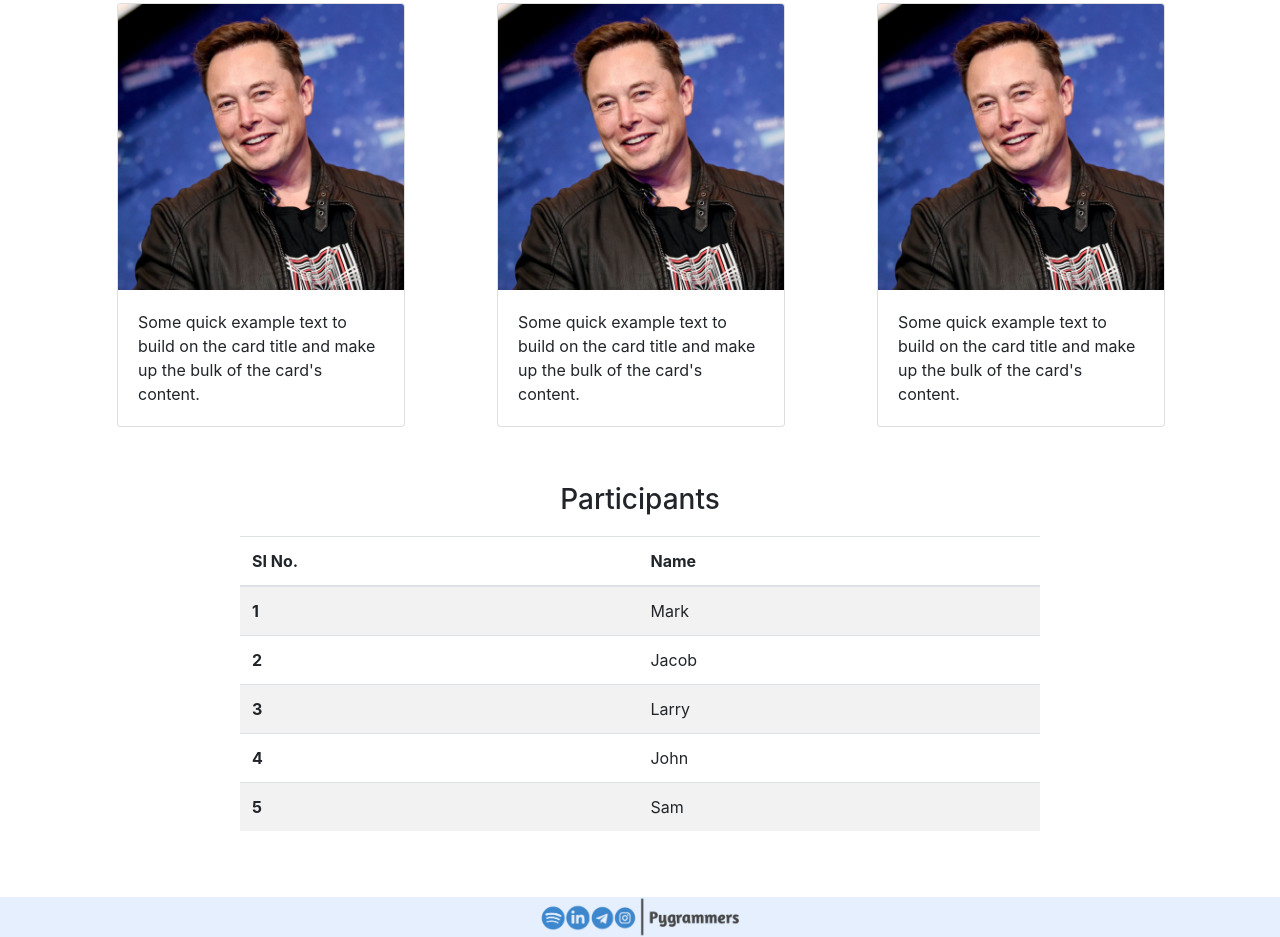
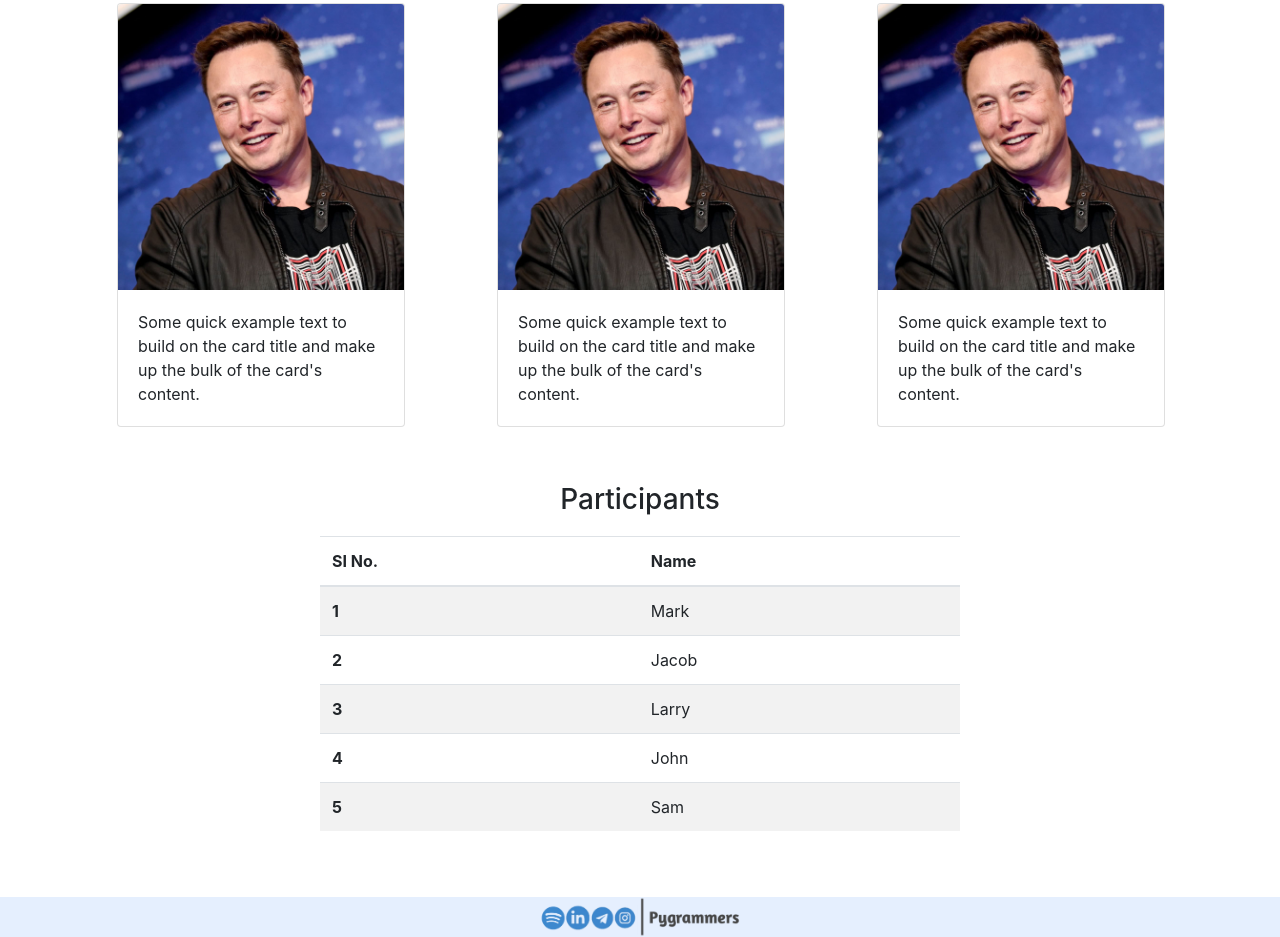
Before and after one commit to sankeerth1809/Build-MyWeb, a plain HTML site: page index.html in a window 1280 px wide. Shown: the part 2038-2975 px from the top of the page. Drawn offline with nearby package versions, Linux system fonts and the light colour scheme.

Commit message:
Update index.html

```diff
--- a/index.html
+++ b/index.html
@@ -167,7 +167,7 @@
   <br>
   <h3 class="text-center" >Participants</h3>
   <div id="participants" class="col-lg-12 col-xs-1" style="margin-top: 20px; display: flex; justify-content: center;">
-    <table class="table table-striped" style="width: 800px;">
+    <table class="table table-striped" style="width: 40em;">
         <thead>
           <tr>
             <th scope="col">SI No.</th>
```
